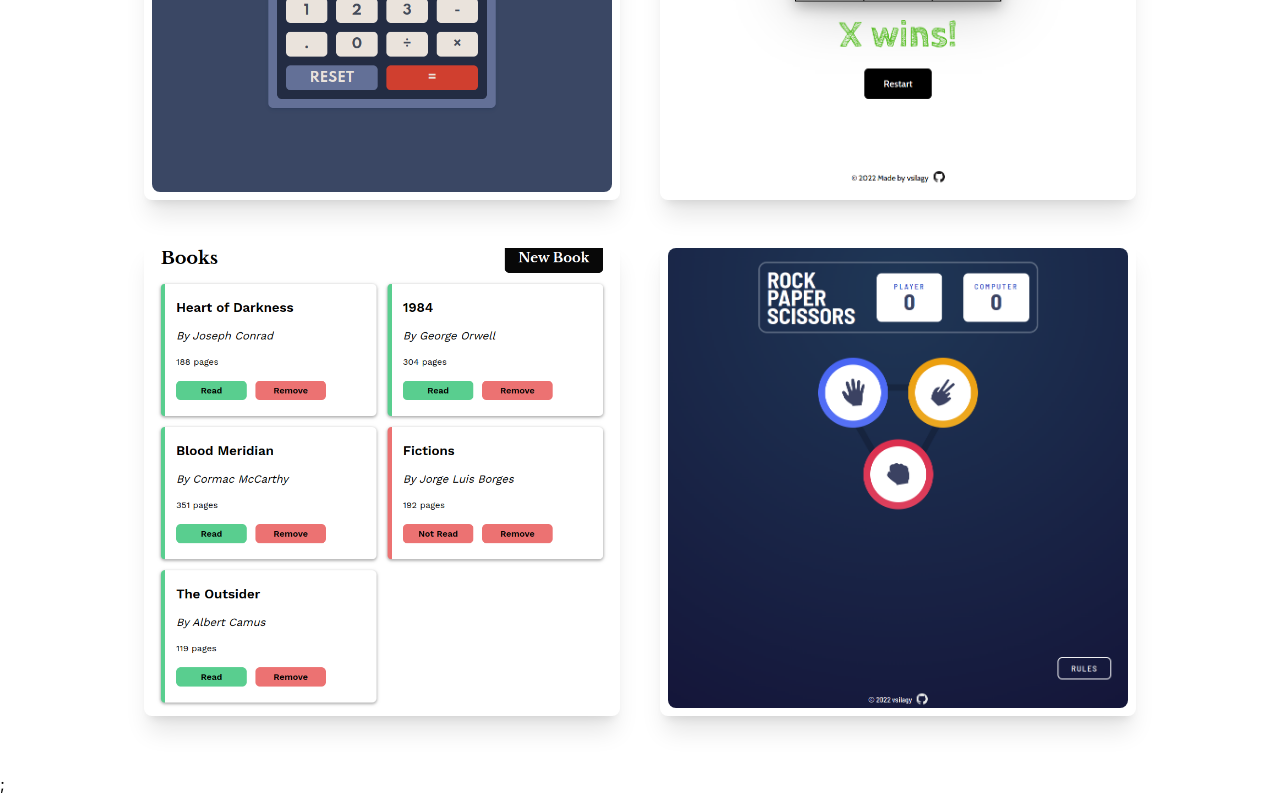
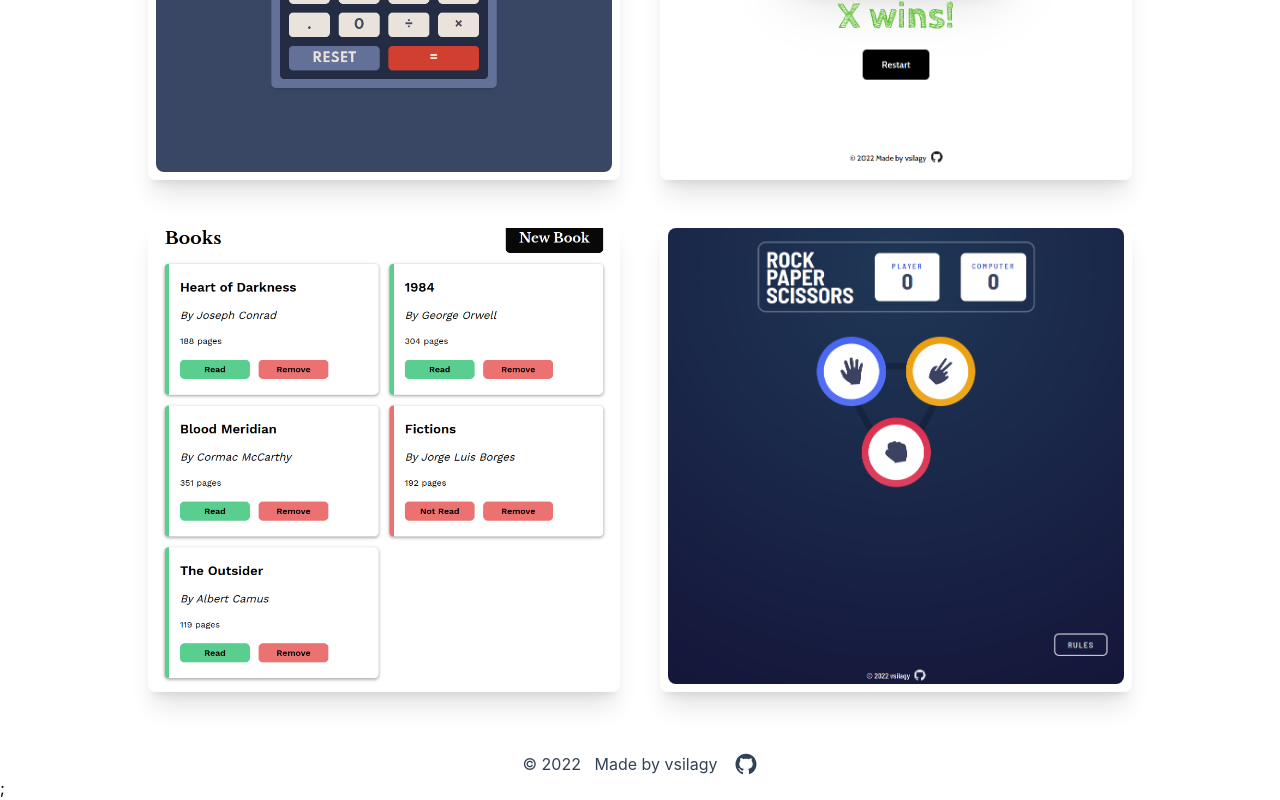
Before and after one commit to vsilagy/portfolio, a Next.js app: page / in a window 1280 px wide. Shown: the part 1312-2112 px from the top of the page. Built offline with nearby package versions, Linux system fonts and the light colour scheme.

Commit message:
add rel noopener and noreffere to a tags, add footer section

```diff
--- a/pages/index.js
+++ b/pages/index.js
@@ -52,7 +52,7 @@ export default function Home() {
         <meta name="description" content="Generated by create next app" />
         <link rel="icon" href="/favicon.ico" />
       </Head>
-      <main className="max-w-screen-lg mx-auto p-4">
+      <main className="max-w-screen-lg mx-auto px-5">
         <section className="min-h-full mb-20">
           <nav className="flex justify-between py-10">
             <a className="text-xl font-mono font-bold" href="#">
@@ -70,7 +70,7 @@ export default function Home() {
               </li>
               <li>
                 <a
-                  className="px-4 py-2 rounded-md hover:ring-2 ring-amber-500 "
+                  className="px-4 py-2 rounded-md hover:ring-2 ring-amber-500"
                   href="#"
                 >
                   Resume
@@ -83,7 +83,7 @@ export default function Home() {
             <div className="mx-auto w-64 h-64 mb-5 md:w-80 md:h-80">
               <Image src={profile} className="rounded-full" />
             </div>
-            <h1 className="text-5xl py-2 text-blue-500 dark:text-amber-500 font-bold md:text-6xl">
+            <h1 className="text-5xl py-2 text-blue-500  dark:text-amber-500 font-bold md:text-6xl">
               Vlad Silagy
             </h1>
             <h2 className="text-2xl py-2 font-mono font-bold md:text-3xl">
@@ -99,34 +99,38 @@ export default function Home() {
             <a
               href="https://github.com/vsilagy"
               target="_blank"
-              className="text-[#171515] dark:text-white hover:animate-pulse"
+              rel="noopener noreferrer"
+              className="text-[#171515] hover:text-amber-500 dark:text-white dark:hover:text-amber-500"
             >
               <AiFillGithub />
             </a>
             <a
               href="https://www.linkedin.com/in/vsilagy/"
               target="_blank"
-              className="text-[#0072b1] dark:text-white hover:animate-pulse"
+              rel="noopener noreferrer"
+              className="text-[#0072b1] hover:text-amber-500 dark:text-white dark:hover:text-amber-500"
             >
               <AiFillLinkedin />
             </a>
             <a
               href="https://twitter.com/VladSilagy"
               target="_blank"
-              className="text-[#1DA1F2] dark:text-white hover:animate-pulse"
+              rel="noopener noreferrer"
+              className="text-[#1DA1F2] hover:text-amber-500 dark:text-white dark:hover:text-amber-500"
             >
               <AiFillTwitterCircle />
             </a>
             <a
               href="mailto:vladsilagy@gmail.com"
               target="_blank"
-              className="hover:animate-pulse"
+              rel="noopener noreferrer"
+              className="hover:text-amber-500"
             >
               <AiOutlineMail />
             </a>
           </div>
         </section>
-        <section className="min-w-full">
+        <section className="min-w-full mb-5">
           <h3 className="text-3xl text-center py-1 font-bold font-mono md:text-start">
             Projects
           </h3>
@@ -173,7 +177,19 @@ export default function Home() {
             </div>
           </div>
         </section>
-        <footer></footer>
+        <footer>
+          <div className="flex gap-4 justify-center items-center text-slate-700 dark:text-slate-300">
+            <p>© 2022 &nbsp; Made by vsilagy</p>
+            <a
+              href="https://github.com/vsilagy/portfolio-nextjs"
+              target="_blank"
+              rel="noopener noreferrer"
+              className="text-2xl hover:text-amber-500"
+            >
+              <AiFillGithub />
+            </a>
+          </div>
+        </footer>
       </main>
     </div>
   );
```
